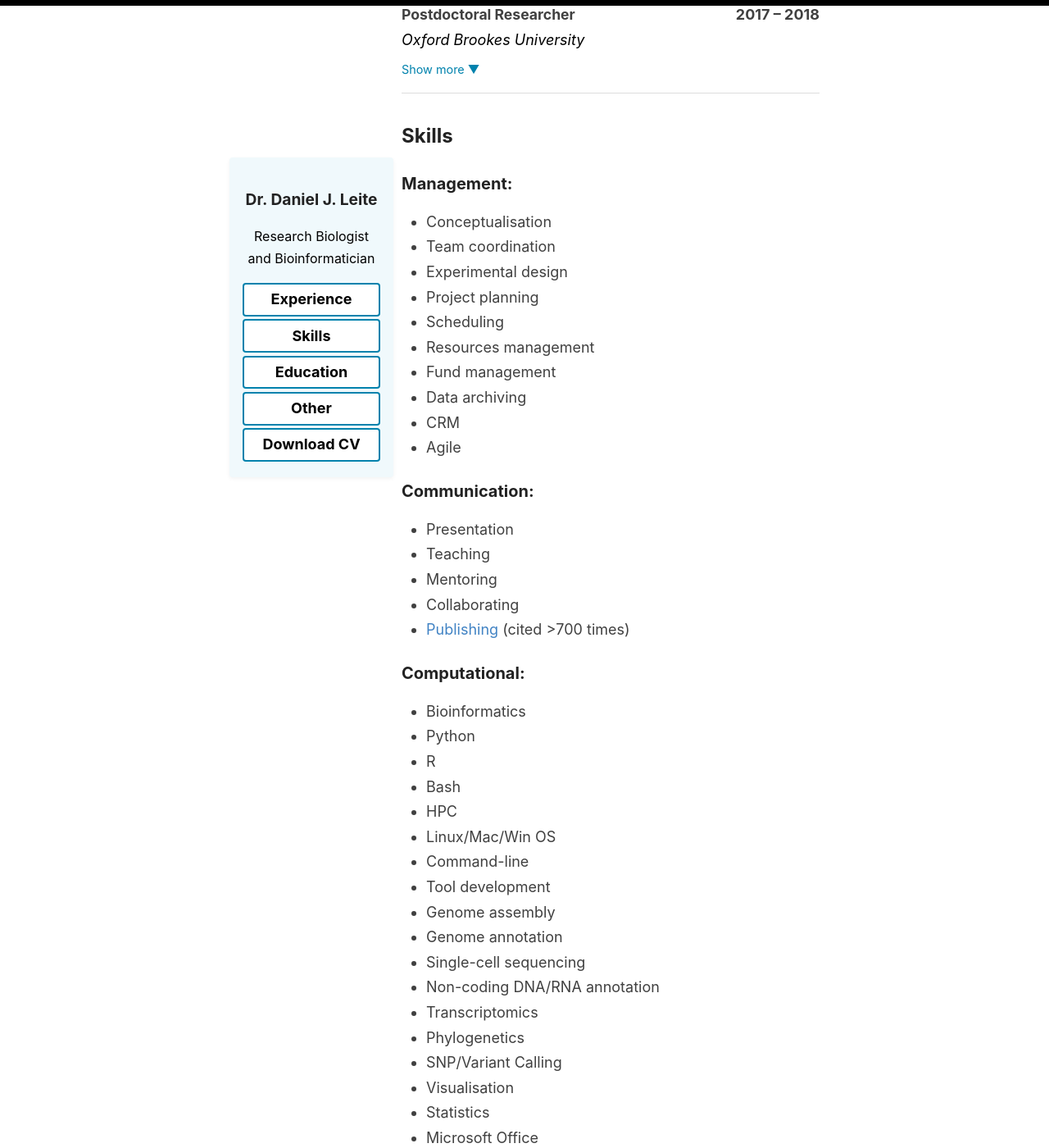
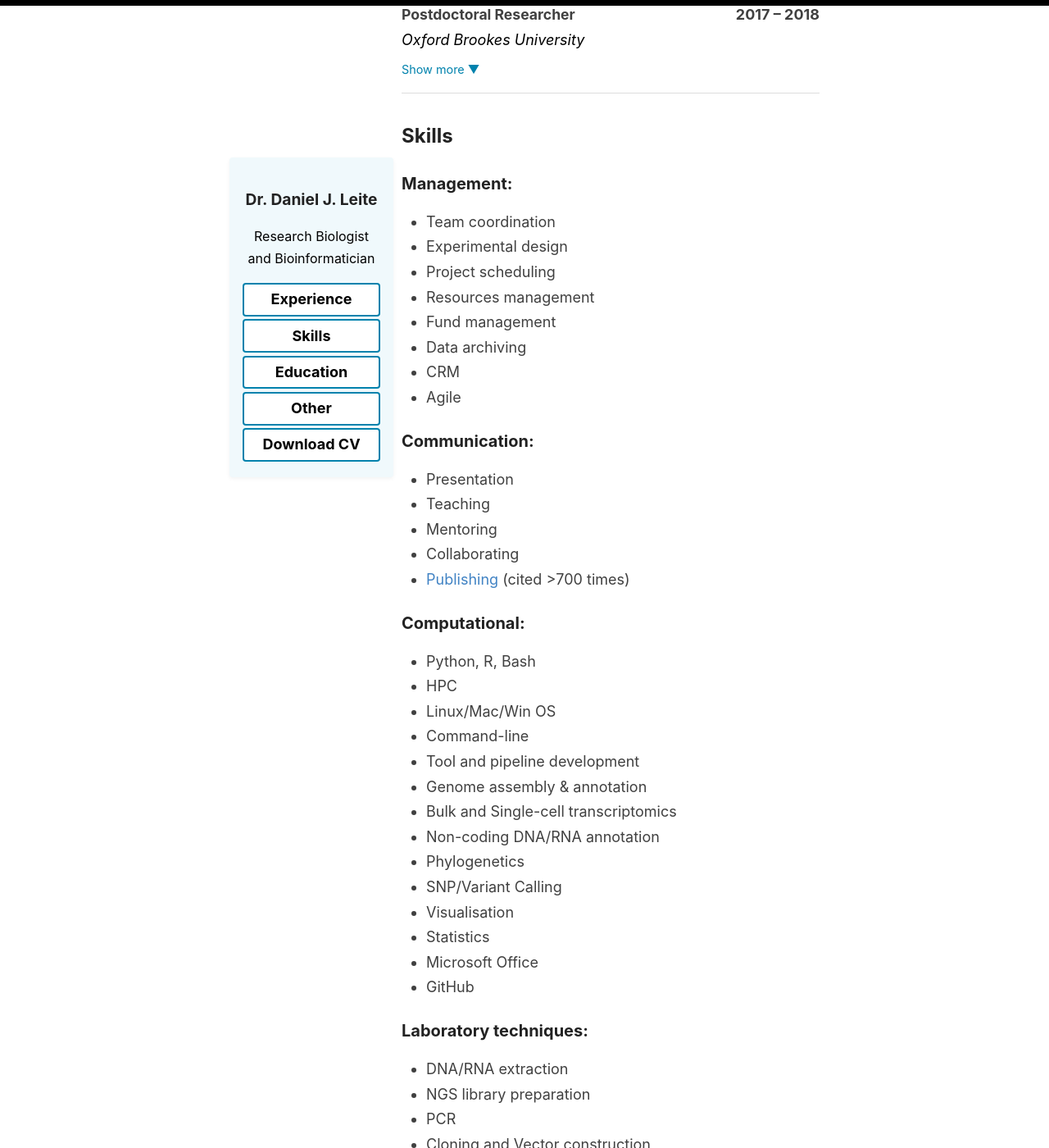
Before and after one commit to djleite/djleite.github.io, a Jekyll site: the page built from _pages/cv.md, in a window 1280 px wide and 1400 px high, scrolled down 1180 px. Shown: the whole window at 82% size. Built offline with Jekyll 4.4.1, drawn with Linux system fonts in a browser that asks for light colours; some of the changed text lies outside the part shown.

Commit message:
update cv

```diff
--- a/_pages/cv.md
+++ b/_pages/cv.md
@@ -154,11 +154,9 @@ permalink: /cv/
       <h2>Skills</h2>
         <h3>Management:</h3>
           <ul>
-            <li>Conceptualisation</li>
             <li>Team coordination</li>
             <li>Experimental design</li>
-            <li>Project planning</li>
-            <li>Scheduling</li>
+            <li>Project scheduling</li>
             <li>Resources management</li>
             <li>Fund management</li>
             <li>Data archiving</li>
@@ -175,25 +173,19 @@ permalink: /cv/
           </ul>
         <h3>Computational:</h3>
           <ul>
-            <li>Bioinformatics</li>
-            <li>Python</li>
-            <li>R</li>
-            <li>Bash</li>
+            <li>Python, R, Bash</li>
             <li>HPC</li>
             <li>Linux/Mac/Win OS</li>
             <li>Command-line</li>
-            <li>Tool development</li>
-            <li>Genome assembly</li>
-            <li>Genome annotation</li>
-            <li>Single-cell sequencing</li>
+            <li>Tool and pipeline development</li>
+            <li>Genome assembly & annotation</li>
+            <li>Bulk and Single-cell transcriptomics</li>
             <li>Non-coding DNA/RNA annotation</li>
-            <li>Transcriptomics</li>
             <li>Phylogenetics</li>
             <li>SNP/Variant Calling</li>
             <li>Visualisation</li>
             <li>Statistics</li>
             <li>Microsoft Office</li>
-            <li>Data archiving</li>
             <li>GitHub</li>
           </ul>
         <h3>Laboratory techniques:</h3>
@@ -201,7 +193,7 @@ permalink: /cv/
             <li>DNA/RNA extraction</li>
             <li>NGS library preparation</li>
             <li>PCR</li>
-            <li>Cloning</li>
+            <li>Cloning and Vector construction</li>
             <li>in-situ hybridisation</li>
             <li>Molecular biology</li>
             <li>Immunohistochemistry</li>
```
